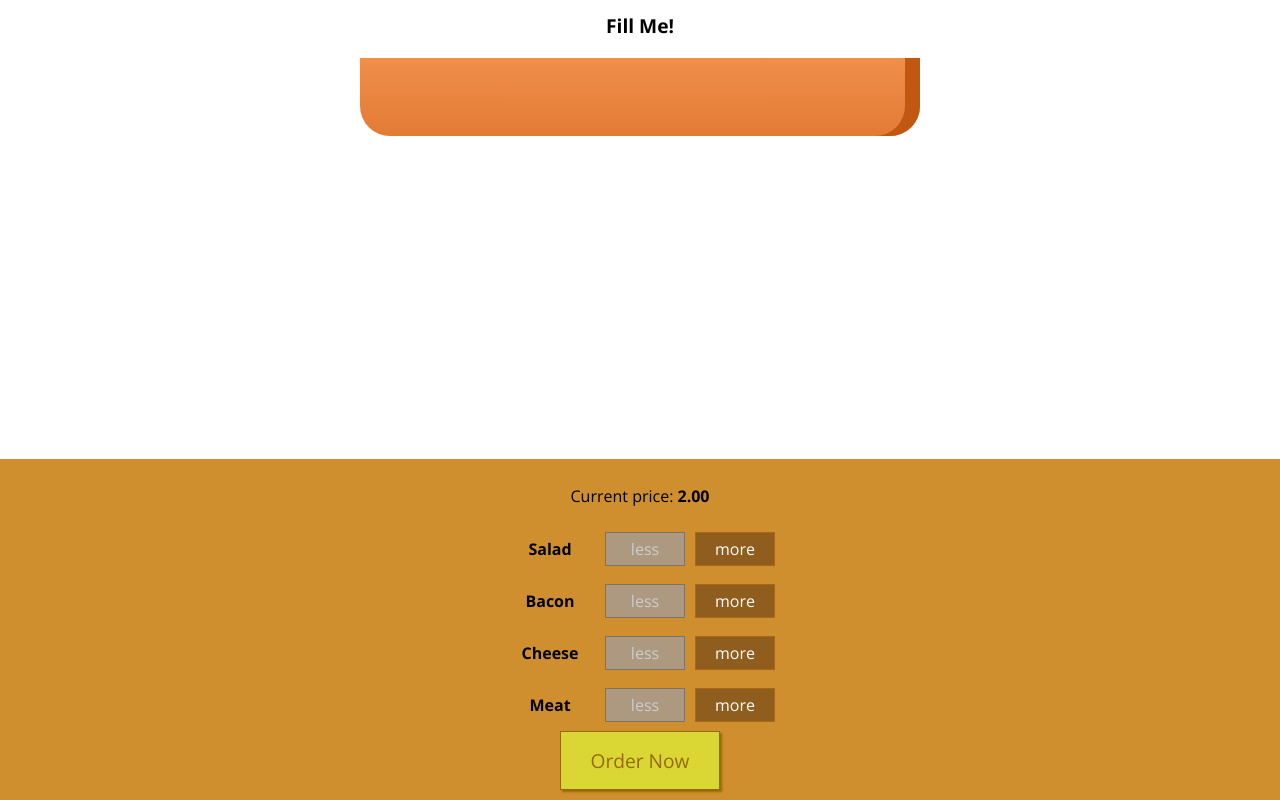
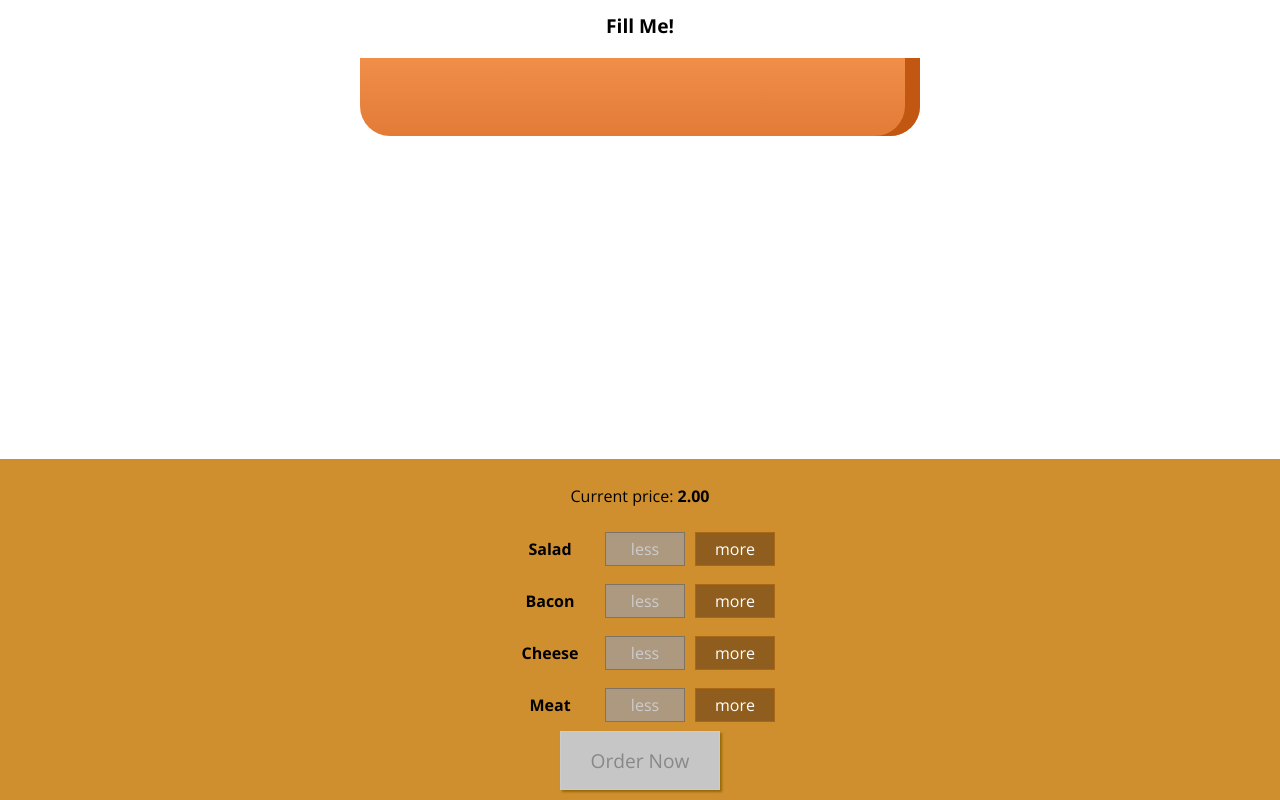
Before and after one commit to nkoster/meburger, a React app: page / in a window 1280 px wide. Shown: the part 179-979 px from the top of the page. Built offline with nearby package versions, Linux system fonts and the light colour scheme; the HTML template or start-up script is replaced by a standard one; a web font is replaced by a local one.

Commit message:
Show only when purchaseable

```diff
--- a/src/components/Burger/BuildControls/BuildControls.js
+++ b/src/components/Burger/BuildControls/BuildControls.js
@@ -18,9 +18,13 @@ const BuildControls = props => (
                 label={ctrl.label}
                 added={() => props.ingredientAdded(ctrl.type)}
                 removed={() => props.ingredientRemoved(ctrl.type)}
-                disabled={props.disabled[ctrl.type]} />
+                disabled={props.disabled[ctrl.type]}
+            />
         ))}
-        <button className={classes.OrderButton}>Order Now</button>
+        <button
+            disabled={!props.purchaseable}
+            className={classes.OrderButton}
+        >Order Now</button>
     </div>
 )
 
```
